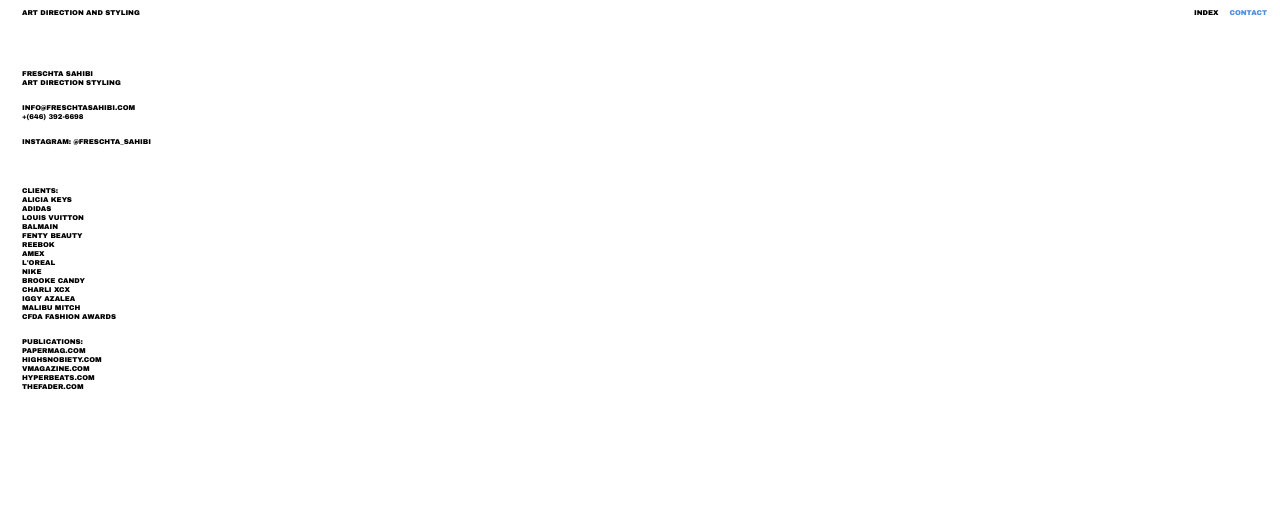
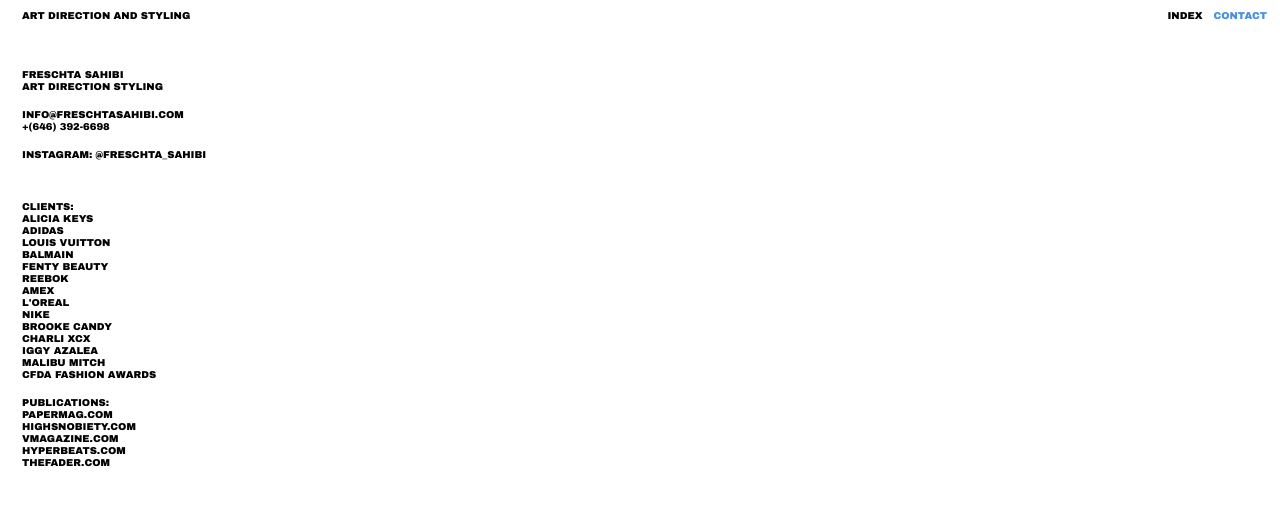
Before and after one commit to haseebasim/Fresch-app, a Next.js app: page /contact in a window 1280 px wide. Shown: the top 506 px of the page. Built offline with nearby package versions, Linux system fonts and the light colour scheme; a web font is replaced by a local one.

Commit message:
increased fonts

```diff
--- a/components/Nav.js
+++ b/components/Nav.js
@@ -6,13 +6,14 @@
   return (
     <div className="absolute top-2 z-50 pr-[13px] pl-[22px] flex justify-between w-full h-max">
       <span
-        className={`text-[7px] font-black cursor-pointer ${
+        className={`text-[10px] font-black cursor-pointer ${
           router.pathname === "/" ? "invisible" : "visible"
         }`}
+        onClick={() => router.push("/")}
       >
         ART DIRECTION AND STYLING
       </span>
-      <div className="text-[7px] font-black flex gap-x-[11px]">
+      <div className="text-[10px] font-black flex gap-x-[11px]">
         <div
           className={`${
             router.pathname === "/index-page" ? "text-[#4A90E2]" : "black"
--- a/pages/contact.js
+++ b/pages/contact.js
@@ -4,7 +4,7 @@
   return (
     <>
       <Nav />
-      <div className="w-full mt-[69px] ml-[22px] text-[7px] leading-[9px]">
+      <div className="w-full mt-[69px] ml-[22px] text-[10px] leading-[12px]">
         <div className="mb-4">
           <p>FRESCHTA SAHIBI</p>
           <p>ART DIRECTION STYLING</p>
--- a/pages/full-screen/[project].js
+++ b/pages/full-screen/[project].js
@@ -31,7 +31,7 @@
           className="w-3/6 z-10 h-full prev"
           onClick={() => handleClick("left")}
         >
-          <p className="w-max whitespace-pre-wrap font-normal font-sans text-[7px] leading-[7px]">
+          <p className="w-max whitespace-pre-wrap font-normal font-sans text-[10px] leading-[10px]">
             {caption}
           </p>
         </div>
--- a/pages/index-page/index.js
+++ b/pages/index-page/index.js
@@ -51,7 +51,7 @@
                         height={arrElem.height}
                         alt="project"
                       />
-                      <p className="w-max whitespace-pre-wrap font-normal font-sans text-[7px] leading-[7px] z-0 absolute top-2.5 left-2.5 hidden select-none img-caption">
+                      <p className="w-max whitespace-pre-wrap font-normal font-sans text-[10px] leading-[10px] z-0 absolute top-2.5 left-2.5 hidden select-none img-caption">
                         {arrElem.caption}
                       </p>
                     </div>
--- a/pages/index.js
+++ b/pages/index.js
@@ -54,7 +54,7 @@
                     });
                   }}
                 />
-                <p className="w-max text-[7px] whitespace-pre-wrap font-normal font-sans z-0 absolute top-2.5 left-2.5 hidden select-none img-caption">
+                <p className="w-max text-[10px] whitespace-pre-wrap font-normal font-sans z-0 absolute top-2.5 left-2.5 hidden select-none img-caption">
                   {obj.caption}
                 </p>
               </div>
```
